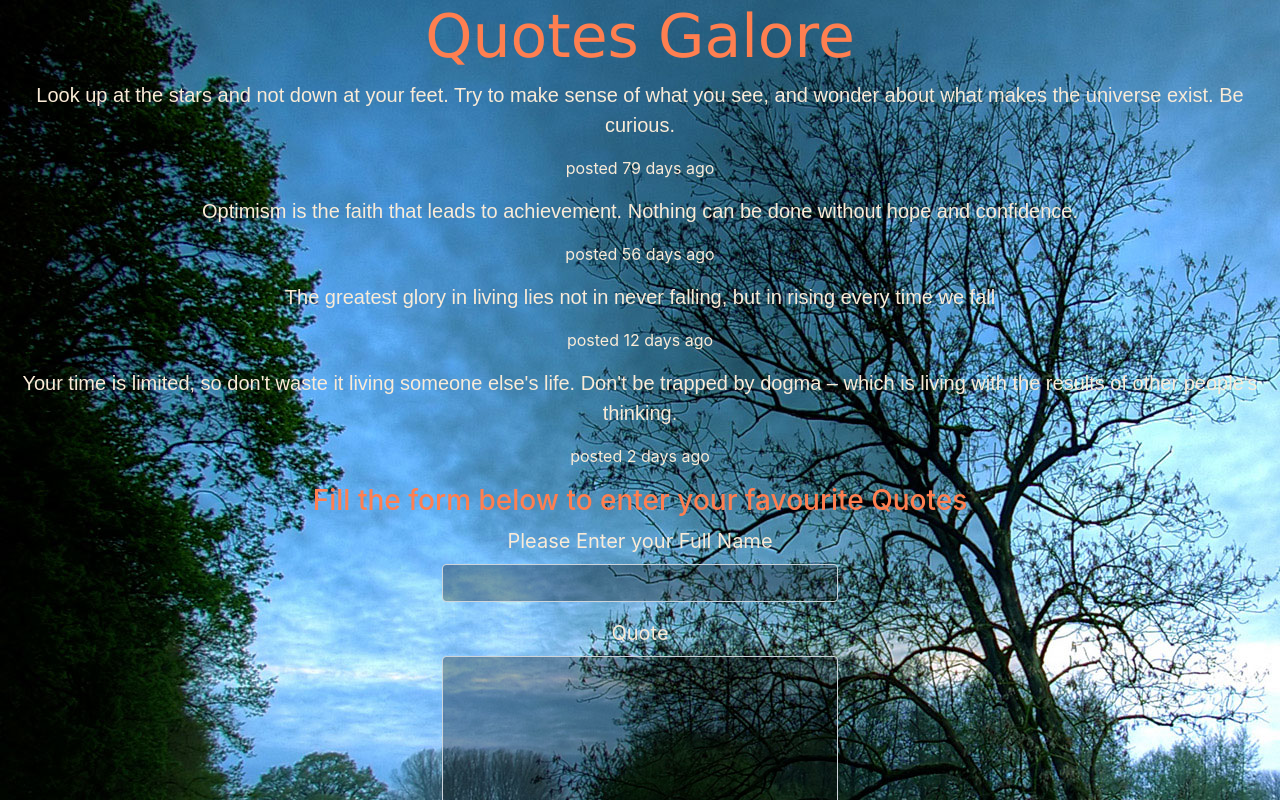
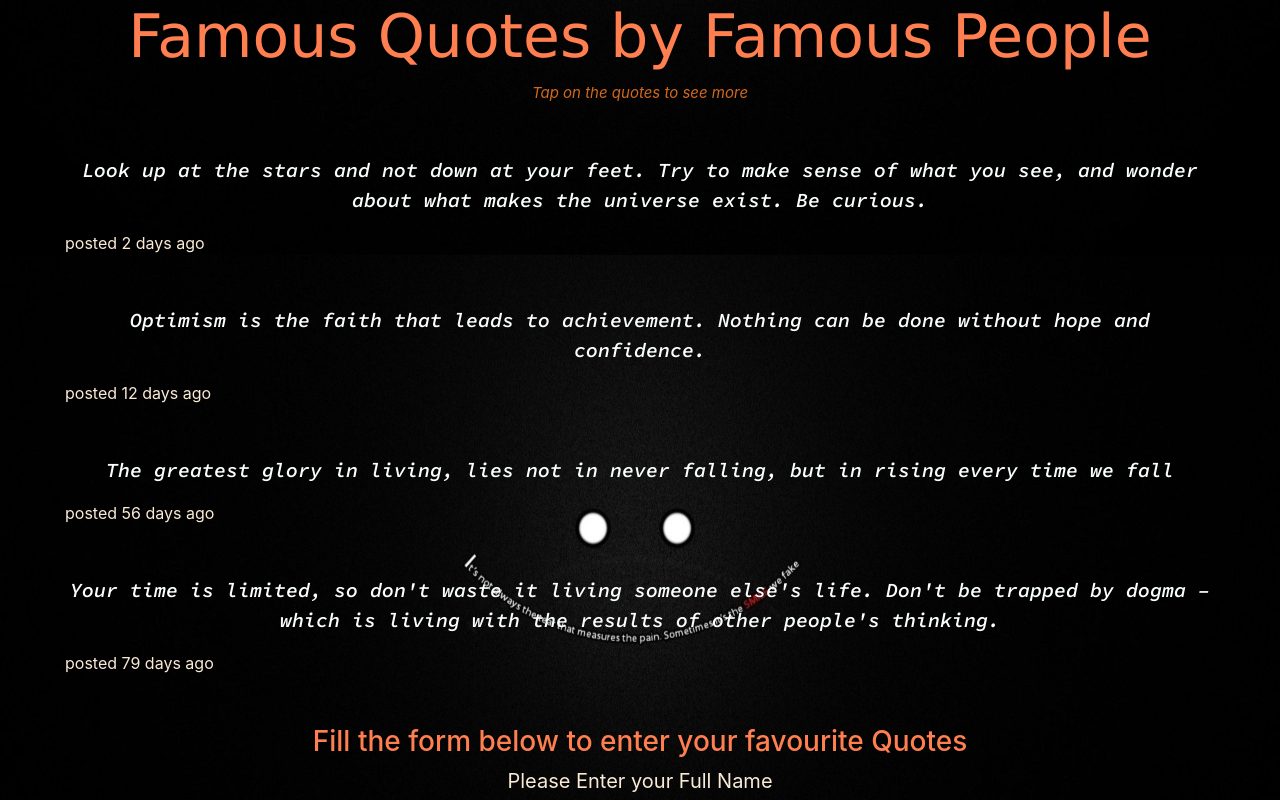
Before and after one commit to martyminion/Quotes, an Angular app: page / in a window 1280 px wide. Shown: the top 800 px of the page. Built offline with nearby package versions, Linux system fonts and the light colour scheme.

Commit message:
Fixing of minor bugs and doing adjustments

```diff
--- a/src/app/pipecount.pipe.ts
+++ b/src/app/pipecount.pipe.ts
@@ -17,9 +17,13 @@
       let hours = Math.round(Math.abs((minutes)/60))
 
 
-      if (timeDifferenceSeconds<60){
-        return timeDifferenceSeconds + " seconds ago"
+      if (timeDifferenceSeconds<30){
+        return "a few seconds ago"
       }
+        else if(timeDifferenceSeconds > 30 && timeDifferenceSeconds<60){
+          return "less than a minute ago"
+
+        }
         else if(timeDifferenceSeconds>=60 && minutes>0 && minutes<60){
           return minutes + " " + " minutes ago"
         }
--- a/src/app/quote-details/quote-details.component.css
+++ b/src/app/quote-details/quote-details.component.css
@@ -2,11 +2,13 @@
   font-size: 20px;
 }
 #quotefooter{
-  font-size: 20px
+  font-size: 20px;
+  margin: 10px;
 }
 
 footer{
   color: antiquewhite;
+  margin: 10px;
 }
 
 #voteUpButton{
--- a/src/app/quote/quote.component.css
+++ b/src/app/quote/quote.component.css
@@ -1,8 +1,10 @@
 
 blockquote{
-  font-family: fantasy;
+  font-family: 'Source Code Pro', monospace;
   font-size: 20px;
-  color: antiquewhite;
+  color: rgb(250, 255, 253);
+  font-style: italic;
+  font-weight: 15px;
 }
 
 h1{
@@ -17,3 +19,11 @@
   text-align: center;
   color: coral;
 }
+.QuoteInfo{
+  margin: 50px;
+  border: 15px;
+}
+#tap{
+  color: chocolate;
+  font-size: 15px;
+}
--- a/src/app/quote/quote.component.html
+++ b/src/app/quote/quote.component.html
@@ -1,6 +1,7 @@
 <div class="container-fluid text-center">
-  <h1>Quotes Galore</h1>
-  <div *ngFor='let quote of quotes;let i = index'>
+  <h1>Famous Quotes by Famous People</h1>
+  <cite id="tap">Tap on the quotes to see more</cite>
+  <div *ngFor='let quote of quotes;let i = index' class="QuoteInfo">
     <div (click)='toggleDetails(i)'>
       <blockquote appHighlight *ngIf="check() === quote.upvotes && quote.upvotes > 0 " class="blockquote text-center">
         {{quote.content}}</blockquote>
@@ -8,7 +9,7 @@
         {{quote.content}}</blockquote>
     </div>
     <div>
-      <p id="dateCustom">posted {{quote.currentDate|pipecount}}</p>
+      <p id="dateCustom" class="text-left">posted {{quote.currentDate|pipecount}}</p>
     </div>
     <div>
       <app-quote-details *ngIf='quote.showDetails' [quote]='quote' (voteCountDown)=counterDown(i)
--- a/src/app/quote/quote.component.ts
+++ b/src/app/quote/quote.component.ts
@@ -14,7 +14,7 @@
       "Stephen Hawking","Martin"),
     new QuoteEntry(2,"Optimism is the faith that leads to achievement. Nothing can be done without hope and confidence.",
       "Hellen Keller","Martin"),
-    new QuoteEntry(3,"The greatest glory in living lies not in never falling, but in rising every time we fall","Nelson Mandela","James"),
+    new QuoteEntry(3,"The greatest glory in living, lies not in never falling, but in rising every time we fall","Nelson Mandela","James"),
     new QuoteEntry(4,"Your time is limited, so don't waste it living someone else's life. Don't be trapped by dogma – which is living with the results of other people's thinking.","Steve Jobs","Hailey")
   ]
 
@@ -22,7 +22,7 @@
   addNewQuote(quote){
    let quoteId = this.quotes.length
    quote.id = quoteId + 1
-   this.quotes.push(quote)
+   this.quotes.unshift(quote)
 
 
   }
@@ -57,10 +57,10 @@
   trigger:number = 0;
   ngOnInit(): void {
 
-    this.quotes[0].currentDate = new Date(2020,0,15)
-    this.quotes[1].currentDate = new Date(2020,1,7)
-    this.quotes[2].currentDate = new Date(2020,2,22)
-    this.quotes[3].currentDate = new Date(2020,3,1)
+    this.quotes[3].currentDate = new Date(2020,0,15)
+    this.quotes[2].currentDate = new Date(2020,1,7)
+    this.quotes[1].currentDate = new Date(2020,2,22)
+    this.quotes[0].currentDate = new Date(2020,3,1)
 
 
     setInterval(()=> this.trigger = 5,1000)
--- a/src/index.html
+++ b/src/index.html
@@ -6,6 +6,7 @@
   <base href="/">
   <meta name="viewport" content="width=device-width, initial-scale=1">
   <link rel="icon" type="image/x-icon" href="favicon.ico">
+  <link href="https://fonts.googleapis.com/css2?family=Source+Code+Pro:ital,wght@1,600&display=swap" rel="stylesheet">
 </head>
 <body id="quoteBackground">
   <app-root></app-root>
--- a/src/styles.css
+++ b/src/styles.css
@@ -1,7 +1,10 @@
 @import "~bootstrap/dist/css/bootstrap.css" ;
 
 #quoteBackground{
-  background-image: url("./assets/images/usebckn.jpg")
+  background-image: url("./assets/images/anotherbcn.jpg");
+  background-position: center;
+  background-size: contain;
+
 }
 
 /* You can add global styles to this file, and also import other style files */
```
Also changed, not shown: src/app/quote-form/quote-form.component.css (line endings or trailing spaces), src/assets/images/anotherbcn.jpg (added).
